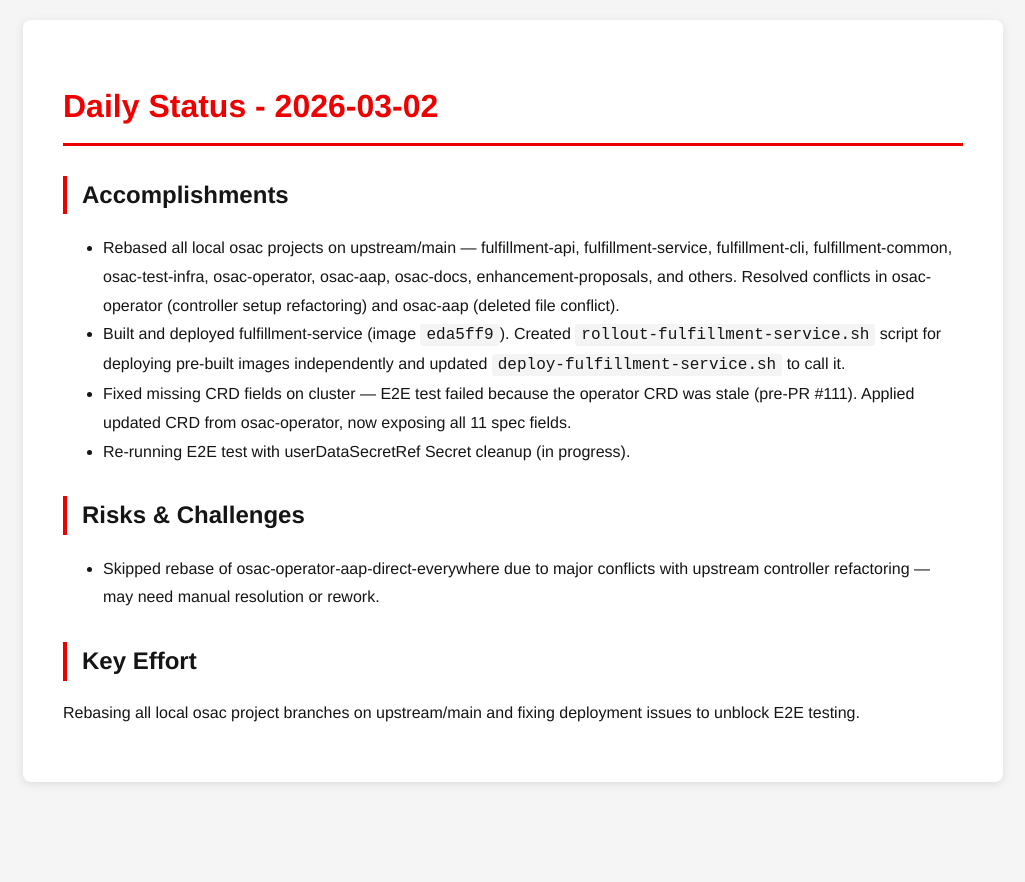
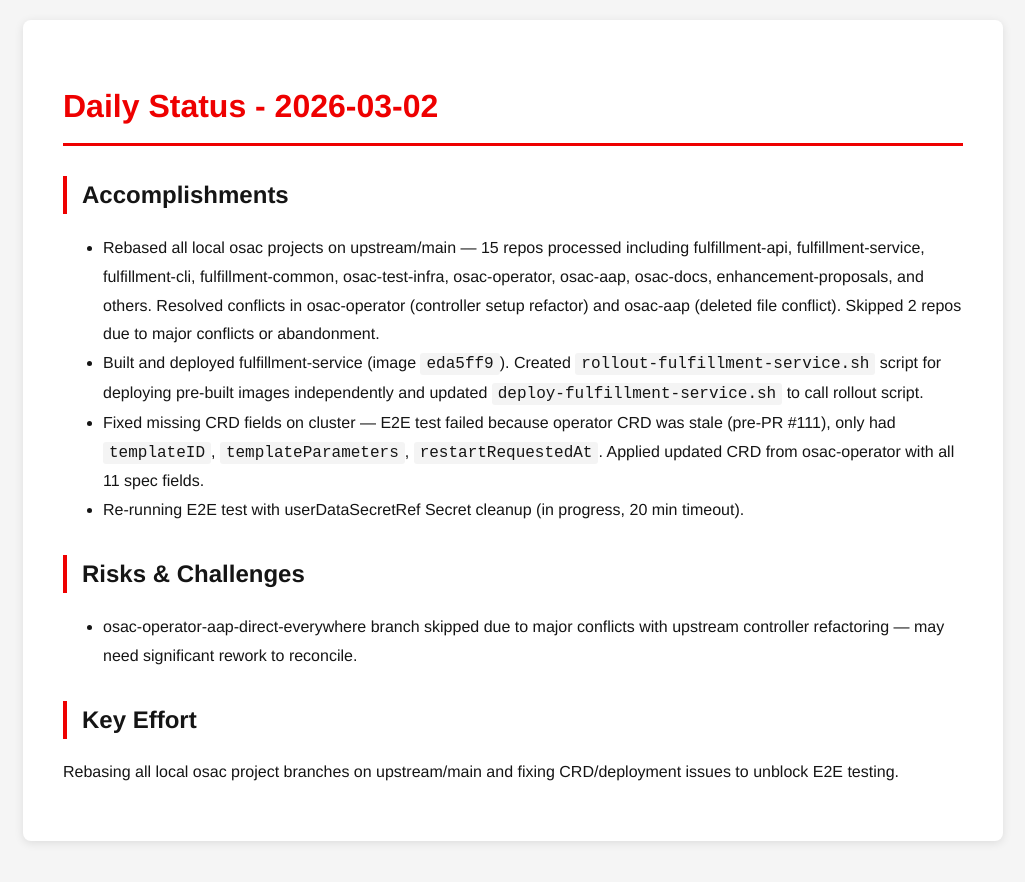
Before and after one commit to tzvatot/daily-status, a Jekyll site: the page built from 2026-03-02.md, in a window 1280 px wide. Shown: the top 882 px of the page, without its empty margins (127-1152 px from the left). Built offline with Jekyll 4.4.1, drawn with Linux system fonts in a browser that asks for light colours.

Commit message:
Daily status update - 2026-03-02

```diff
--- a/2026-03-02.md
+++ b/2026-03-02.md
@@ -7,13 +7,13 @@
 # Daily Status - 2026-03-02
 
 ## Accomplishments
-- Rebased all local osac projects on upstream/main — fulfillment-api, fulfillment-service, fulfillment-cli, fulfillment-common, osac-test-infra, osac-operator, osac-aap, osac-docs, enhancement-proposals, and others. Resolved conflicts in osac-operator (controller setup refactoring) and osac-aap (deleted file conflict).
-- Built and deployed fulfillment-service (image `eda5ff9`). Created `rollout-fulfillment-service.sh` script for deploying pre-built images independently and updated `deploy-fulfillment-service.sh` to call it.
-- Fixed missing CRD fields on cluster — E2E test failed because the operator CRD was stale (pre-PR #111). Applied updated CRD from osac-operator, now exposing all 11 spec fields.
-- Re-running E2E test with userDataSecretRef Secret cleanup (in progress).
+- Rebased all local osac projects on upstream/main — 15 repos processed including fulfillment-api, fulfillment-service, fulfillment-cli, fulfillment-common, osac-test-infra, osac-operator, osac-aap, osac-docs, enhancement-proposals, and others. Resolved conflicts in osac-operator (controller setup refactor) and osac-aap (deleted file conflict). Skipped 2 repos due to major conflicts or abandonment.
+- Built and deployed fulfillment-service (image `eda5ff9`). Created `rollout-fulfillment-service.sh` script for deploying pre-built images independently and updated `deploy-fulfillment-service.sh` to call rollout script.
+- Fixed missing CRD fields on cluster — E2E test failed because operator CRD was stale (pre-PR #111), only had `templateID`, `templateParameters`, `restartRequestedAt`. Applied updated CRD from osac-operator with all 11 spec fields.
+- Re-running E2E test with userDataSecretRef Secret cleanup (in progress, 20 min timeout).
 
 ## Risks & Challenges
-- Skipped rebase of osac-operator-aap-direct-everywhere due to major conflicts with upstream controller refactoring — may need manual resolution or rework.
+- osac-operator-aap-direct-everywhere branch skipped due to major conflicts with upstream controller refactoring — may need significant rework to reconcile.
 
 ## Key Effort
-Rebasing all local osac project branches on upstream/main and fixing deployment issues to unblock E2E testing.
+Rebasing all local osac project branches on upstream/main and fixing CRD/deployment issues to unblock E2E testing.
```
